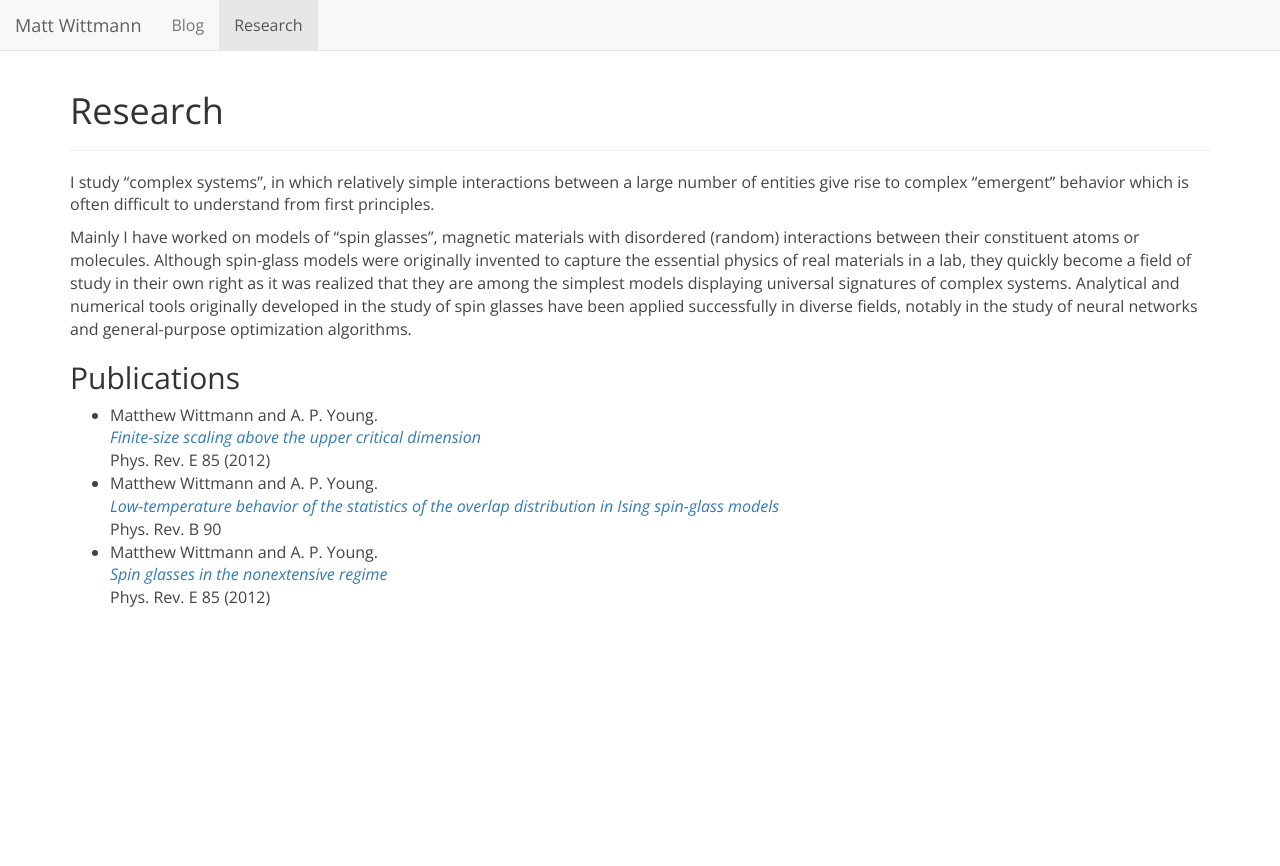
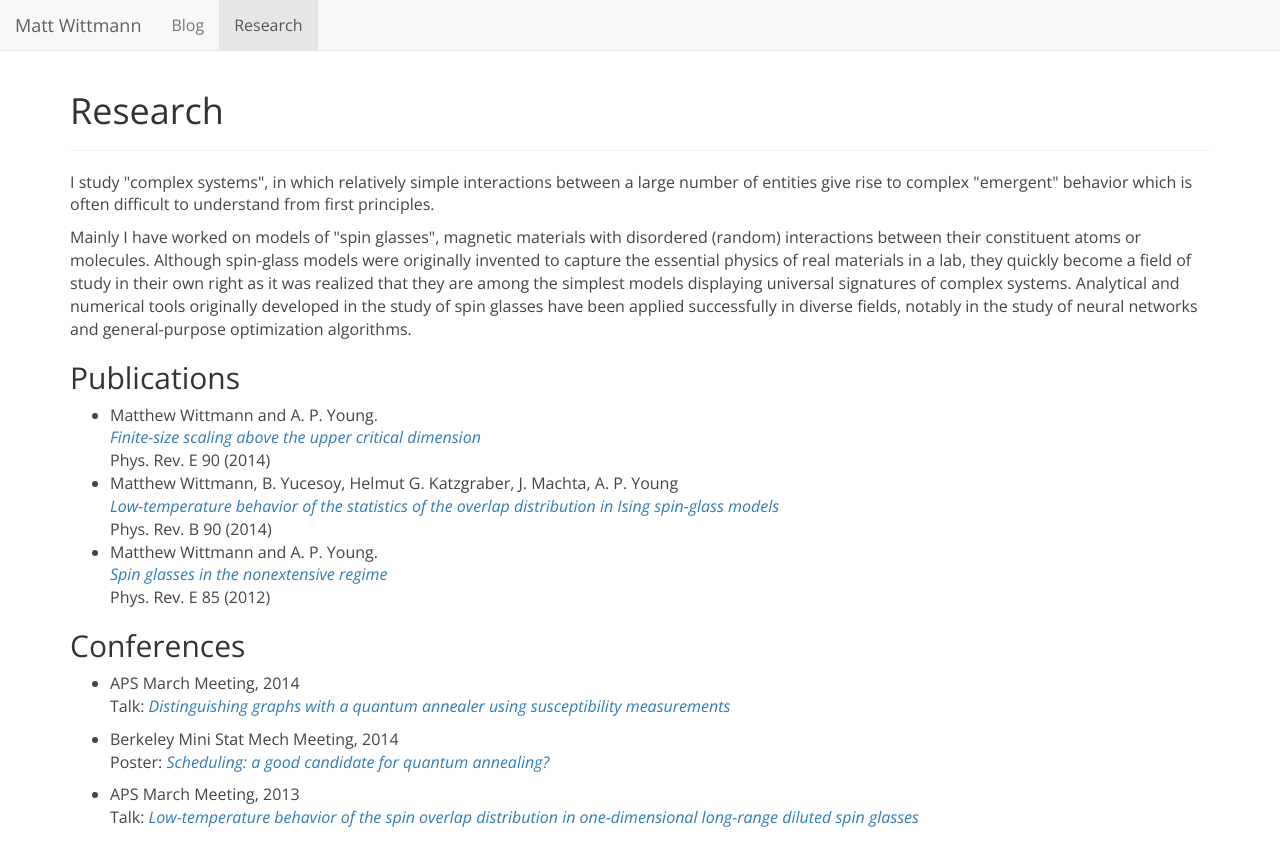
Before and after one commit to mcwitt/mcwitt.github.io, a Jekyll site: the page built from research.html, in a window 1280 px wide. Shown: the top 866 px of the page. Built offline with Jekyll 4.4.1, drawn with Linux system fonts in a browser that asks for light colours; nearby versions of some CDN libraries; comment, search, counter and statistics services are not loaded.

Commit message:
Add conferences.

```diff
--- a/_includes/publist.html
+++ /dev/null
@@ -1,35 +0,0 @@
-<div class="publist">
-  <ul>
-    <li>
-      <span class="me">Matthew Wittmann</span>
-      and A. P. Young.
-      <div class="title">
-        <a href="http://arxiv.org/abs/1410.5296">
-          Finite-size scaling above the upper critical dimension
-        </a>
-      </div>
-      Phys. Rev. E 85 (2012)
-    </li>
-    <li>
-      <span class="me">Matthew Wittmann</span>
-      and A. P. Young.
-      <div class="title">
-        <a href="http://arxiv.org/abs/1408.2482">
-          Low-temperature behavior of the statistics of the overlap
-          distribution in Ising spin-glass models
-        </a>
-      </div>
-      Phys. Rev. B 90
-    </li>
-    <li>
-      <span class="me">Matthew Wittmann</span>
-      and A. P. Young.
-      <div class="title">
-        <a href="http://arxiv.org/abs/1201.1955">
-          Spin glasses in the nonextensive regime
-        </a>
-      </div>
-      Phys. Rev. E 85 (2012)
-    </li>
-  </ul>
-</div>
--- a/research.html
+++ b/research.html
@@ -4,12 +4,12 @@ title: Research
 ---
 
 <p>
-  I study <q>complex systems</q>, in which relatively simple interactions
-  between a large number of entities give rise to complex <q>emergent</q>
+  I study "complex systems", in which relatively simple interactions
+  between a large number of entities give rise to complex "emergent"
   behavior which is often difficult to understand from first principles.
 </p>
 <p>
-  Mainly I have worked on models of <q>spin glasses</q>, magnetic materials with
+  Mainly I have worked on models of "spin glasses", magnetic materials with
   disordered (random) interactions between their constituent atoms or molecules.
   Although spin-glass models were originally invented to capture the essential
   physics of real materials in a lab, they quickly become a field of study in
@@ -22,4 +22,71 @@ title: Research
 
 <h2>Publications</h2>
 
-{% include publist.html %}
+<div class="publist">
+  <ul>
+    <li>
+      <div class="authors">
+        <span class="me">Matthew Wittmann</span> and
+        A. P. Young.
+      </div>
+      <a href="http://arxiv.org/abs/1410.5296">
+        <div class="title">Finite-size scaling above the upper critical dimension</div>
+      </a>
+      <div class="journal">Phys. Rev. E 90 (2014)</div>
+    </li>
+    <li>
+      <div class="authors">
+        <span class="me">Matthew Wittmann</span>,
+        B. Yucesoy, Helmut G. Katzgraber, J. Machta, A. P. Young
+      </div>
+      <a href="http://arxiv.org/abs/1408.2482">
+        <div class="title">Low-temperature behavior of the statistics of the overlap distribution in Ising spin-glass models</div>
+      </a>
+      <div class="journal">Phys. Rev. B 90 (2014)</div>
+    </li>
+    <li>
+      <div class="authors">
+        <span class="me">Matthew Wittmann</span> and
+        A. P. Young.
+      </div>
+      <a href="http://arxiv.org/abs/1201.1955">
+        <div class="title">Spin glasses in the nonextensive regime</div>
+      </a>
+      <div class="journal">Phys. Rev. E 85 (2012)</div>
+    </li>
+  </ul>
+</div>
+
+<h2>Conferences</h2>
+
+<div class="publist">
+  <ul>
+    <li>
+      APS March Meeting, 2014
+      <p>
+        Talk:
+        <a href="http://meetings.aps.org/Meeting/MAR14/Session/J35.5">
+          <span class="title">Distinguishing graphs with a quantum annealer using susceptibility measurements</span>
+        </a>
+      </p>
+    </li>
+    <li>
+      Berkeley Mini Stat Mech Meeting, 2014
+      <p>
+        Poster:
+        <a href="">
+          <span class="title">Scheduling: a good candidate for quantum annealing?</span>
+        </a>
+      </p>
+    </li>
+    <li>
+      APS March Meeting, 2013
+      <p>
+        Talk:
+        <a href="http://meetings.aps.org/Meeting/MAR13/Session/F29.2">
+          <span class="title">Low-temperature behavior of the spin overlap distribution in one-dimensional long-range diluted spin glasses</span>
+        </a>
+      </p>
+    </li>
+  </ul>
+</div>
```
